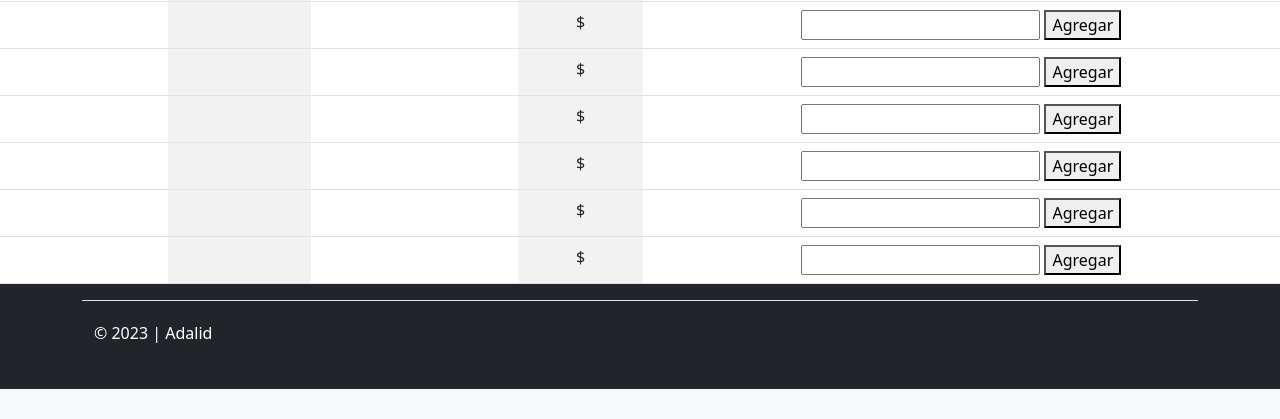
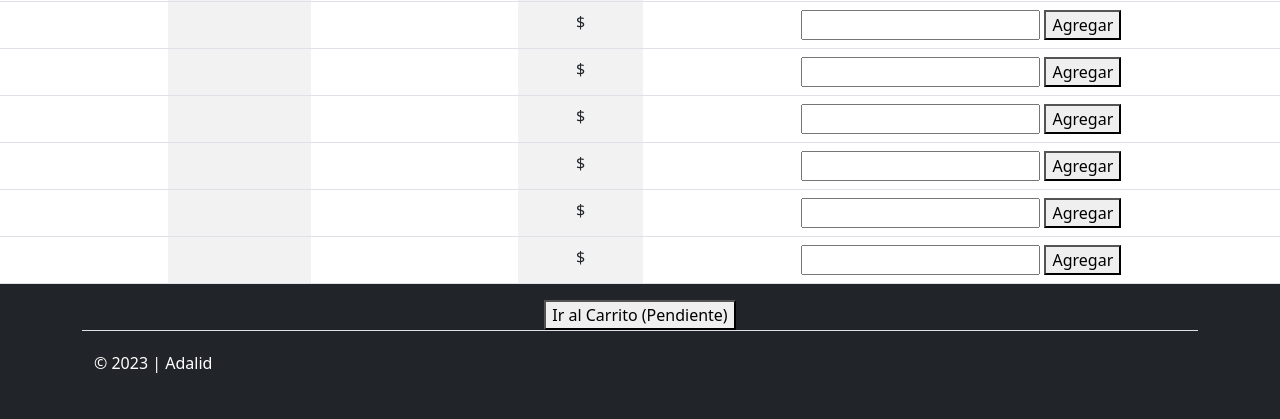
Before and after one commit to felo1/pythonmodulo7, a Django app: template src/compraventa/templates/compraventa/tomar_pedido_paso3.html in a window 1280 px wide. Shown: the part 914-1333 px from the top of the page. Before the commit the page ends 1303 px from the top, so only its background shows below. Run offline with Django 4.2, Linux system fonts and the light colour scheme; the template is opened without the code that fills it: values that come from a table or form of the project are taken from there, others are empty; data comes from the database, SQL or seed files in the repository; both versions use the stored data as it was after the commit.

Commit message:
ahora funciona agregar objetos al pedido mediante la creación de objetos item_pedido, falta la creación del carrito

```diff
--- a/src/compraventa/templates/compraventa/tomar_pedido_paso3.html
+++ b/src/compraventa/templates/compraventa/tomar_pedido_paso3.html
@@ -41,6 +41,8 @@
         </tbody>
       </table>
 
+      <button>Ir al Carrito (Pendiente)</button>
+
 </div>
 
 {% endblock %}
```
Also changed, not shown: src/db.sqlite3.
